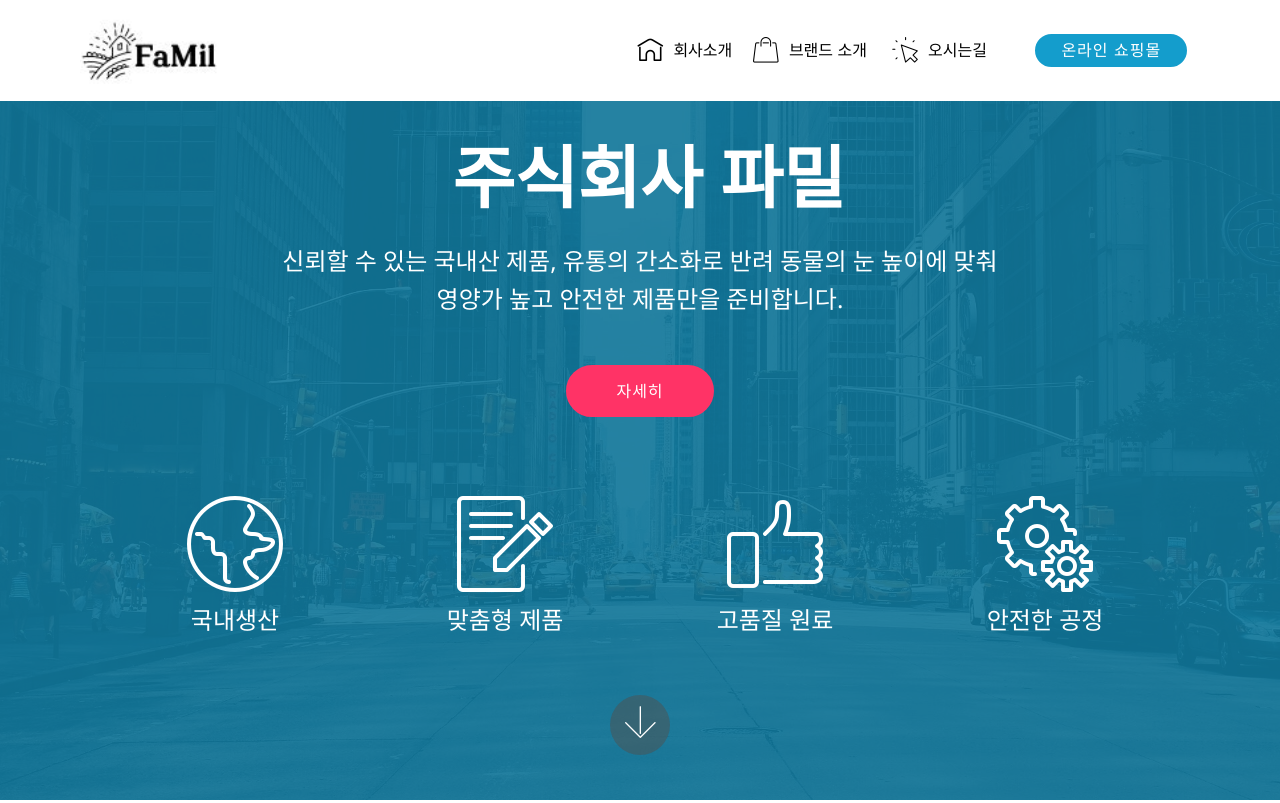
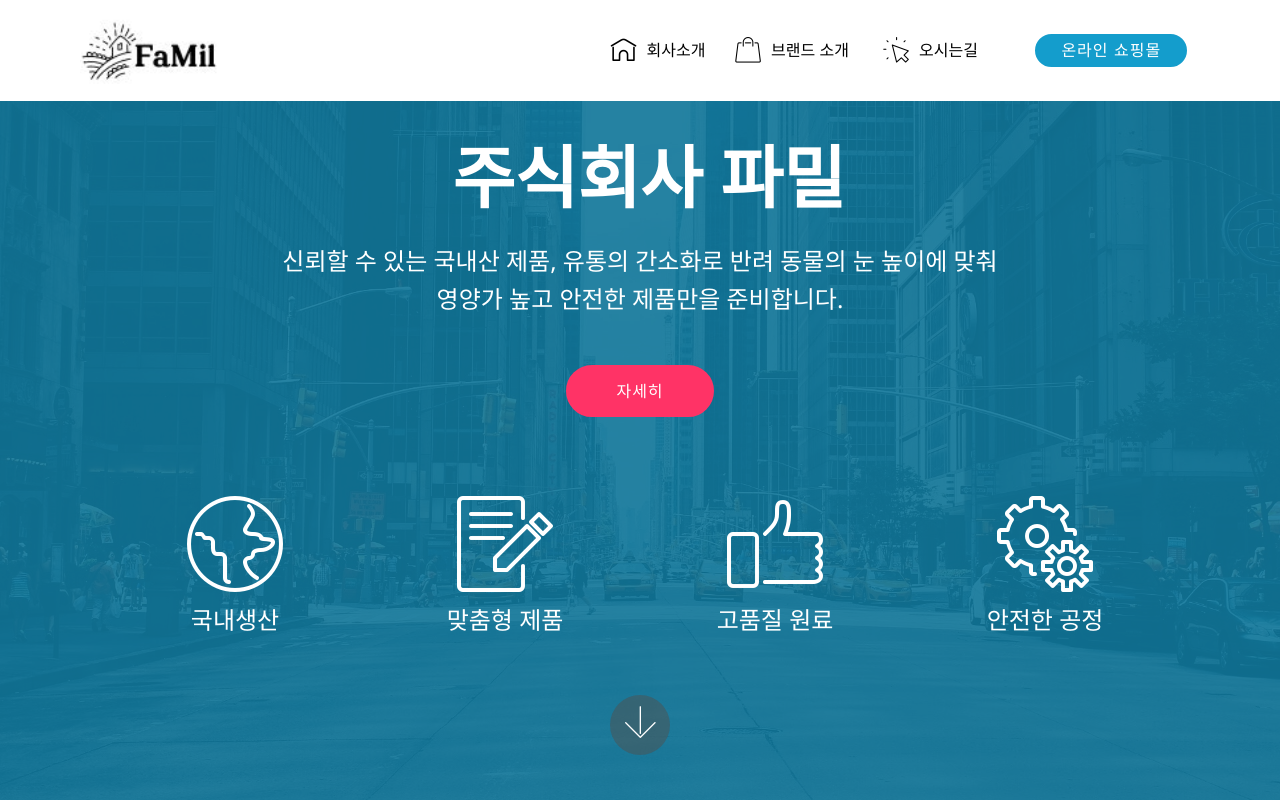
Before and after one commit to famil0201/famil0201.github.io, a plain HTML site: page page1.html in a window 1280 px wide. Shown: the top 803 px of the page. Drawn offline with Linux system fonts and the light colour scheme; files whose address does not match are found by name.

Commit message:
create github pages

```diff
--- a/page1.html
+++ b/page1.html
@@ -52,9 +52,9 @@
         </div>
         <div class="collapse navbar-collapse" id="navbarSupportedContent">
             <ul class="navbar-nav nav-dropdown" data-app-modern-menu="true"><li class="nav-item"><a class="nav-link link text-black display-4" href="page1.html"><span class="mbrib-home mbr-iconfont mbr-iconfont-btn"></span>
-                        회사소개</a></li><li class="nav-item"><a class="nav-link link text-black display-4" href="index.html#content4-9"><span class="mbri-shopping-bag mbr-iconfont mbr-iconfont-btn"></span>
-                        브랜드 소개&nbsp;</a></li><li class="nav-item"><a class="nav-link link text-black display-4" href="index.html#map2-h"><span class="mbri-cursor-click mbr-iconfont mbr-iconfont-btn"></span>
-                        오시는길&nbsp;</a></li><li class="nav-item">
+                        회사소개 &nbsp;</a></li><li class="nav-item"><a class="nav-link link text-black display-4" href="index.html#content4-9"><span class="mbri-shopping-bag mbr-iconfont mbr-iconfont-btn"></span>
+                        브랜드 소개 &nbsp;&nbsp;</a></li><li class="nav-item"><a class="nav-link link text-black display-4" href="index.html#map2-h"><span class="mbri-cursor-click mbr-iconfont mbr-iconfont-btn"></span>
+                        오시는길 &nbsp;&nbsp;</a></li><li class="nav-item">
                     <a class="nav-link link text-black display-4" href="https://mobirise.com">
                         </a>
                 </li></ul>
@@ -63,7 +63,7 @@
     </nav>
 </section>
 
-<section class="engine"><a href="https://mobiri.se/y">html site templates</a></section><section class="header12 cid-qY6Y5ZDNJ2 mbr-fullscreen mbr-parallax-background" id="header12-b">
+<section class="engine"><a href="https://mobiri.se/j">website templates</a></section><section class="header12 cid-qY6Y5ZDNJ2 mbr-fullscreen mbr-parallax-background" id="header12-b">
 
 
 
```
Also changed, not shown: index.html (+5 -5 lines), 1 other file.
